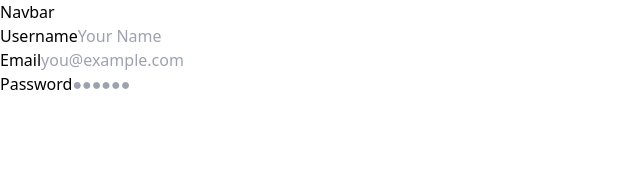
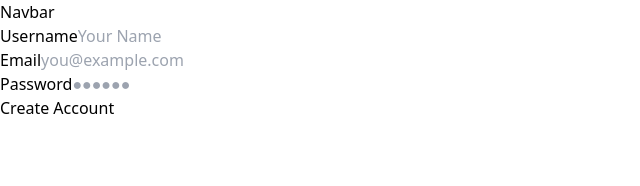
Before and after one commit to lilyMacInnis/draw_drop, a React (Vite) app in the folder frontend/: page /signup in a window 1280 px wide. Shown: the top 186 px of the page, without its empty margins (0-640 px from the left). Built offline with nearby package versions, Linux system fonts and the light colour scheme; some icons are missing.

Commit message:
created create account button

```diff
--- a/frontend/src/pages/SignUpPage.jsx
+++ b/frontend/src/pages/SignUpPage.jsx
@@ -1,9 +1,10 @@
 import React from 'react'
 import { useState } from 'react'
-//import { authStore } from '../store/authStore';
+import { authStore } from '../store/authStore';
 
 import VisibilityOffIcon from '@mui/icons-material/VisibilityOff';
 import VisibilityIcon from '@mui/icons-material/Visibility';
+import LoopIcon from '@mui/icons-material/Loop';
 
 const SignUpPage = () => {
   const [showPassword, setShowPassword] = useState(false);
@@ -13,7 +14,7 @@ const SignUpPage = () => {
     password: ""
   });
 
-  //const {signup, isSigninUp} = authStore();
+  const {signup, isSigningUp} = authStore();
 
   //const validateForm = () => {
 
@@ -65,6 +66,19 @@ const SignUpPage = () => {
                     )}
                 </button>
             </div>
+
+            <div>
+              <button type='submit' disabled={isSigningUp}>
+                {isSigningUp ? (
+                  <>
+                    <LoopIcon className='animate-spin' />
+                    Loading...
+                  </>
+                ) : (
+                  "Create Account"
+                )}
+              </button>
+            </div>
         </form>
       </div>
     </div>
--- a/frontend/src/store/authStore.js
+++ b/frontend/src/store/authStore.js
@@ -3,7 +3,7 @@ import { axiosInstance } from "../lib/axios";
 
 export const authStore = create((set) => ({
     authUser: null,
-    isSigninUp: false,
+    isSigningUp: false,
     isLoggingIn: false,
     isCheckingAuth: false,
 
```
